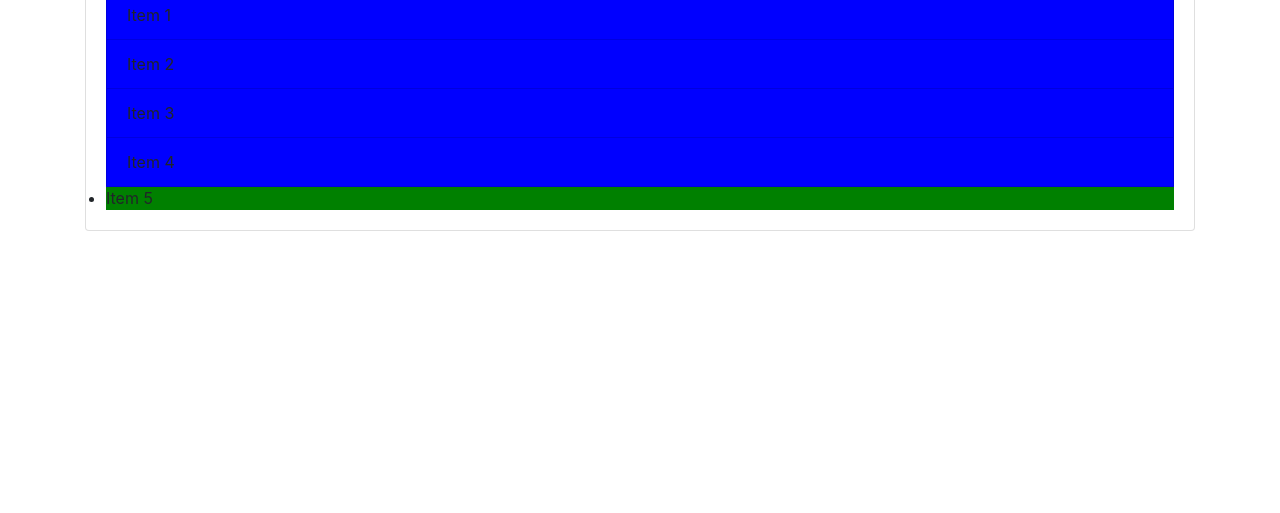
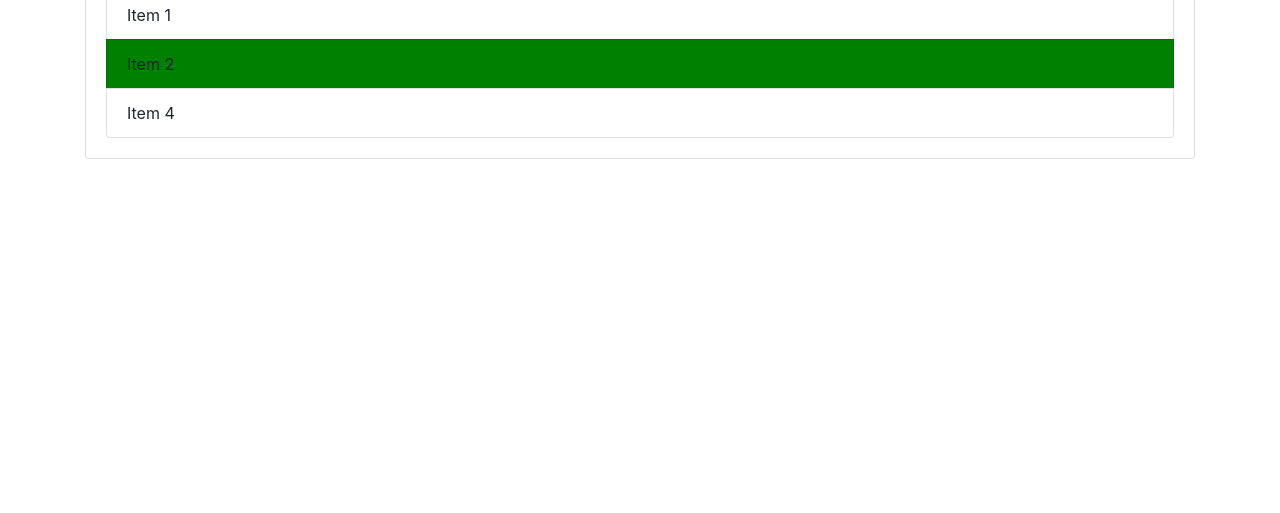
Before and after one commit to Rajatluharuka/fgit, a plain HTML site: page index.html in a window 1280 px wide. Shown: the part 287-800 px from the top of the page. Drawn offline with nearby package versions, Linux system fonts and the light colour scheme.

Commit message:
Task 2 updated

```diff
--- a/dom.js
+++ b/dom.js
@@ -1,10 +1,4 @@
-let li=document.getElementsByTagName('li');
-for(let i=0;i<li.length;i++)
-{
-    li[i].style.backgroundColor='green';
-}
-let item=document.getElementsByClassName('list-group-item');
-for(let i=0;i<item.length;i++)
-{
-    item[i].style.backgroundColor='blue';
-}
+let secondItem=document.querySelector('.list-group-item:nth-child(2)');
+secondItem.style.backgroundColor='green';
+let thirdItem=document.querySelector('.list-group-item:nth-child(3)');
+thirdItem.style.display = 'none';
--- a/index.html
+++ b/index.html
@@ -26,7 +26,6 @@
       <li class="list-group-item">Item 2</li>
       <li class="list-group-item">Item 3</li>
       <li class="list-group-item">Item 4</li>
-      <li class="Item5">Item 5</li>
     </ul>
    </div>
   </div>
```
